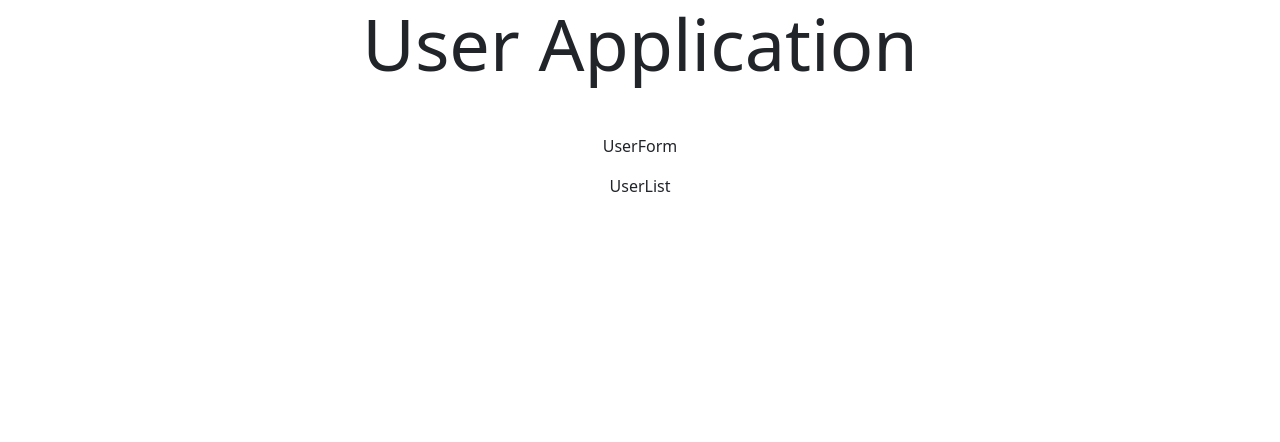
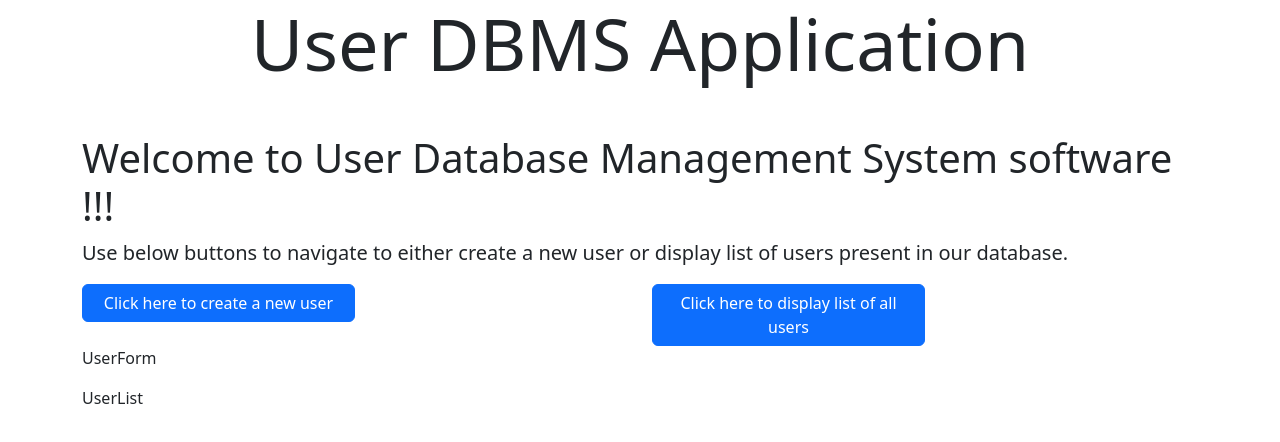
Before and after one commit to prabhupadswain/mern-stack-vercel, a React (Create React App) app in the folder client/: page / in a window 1280 px wide. Shown: the top 442 px of the page. Built offline with nearby package versions, Linux system fonts and the light colour scheme.

Commit message:
Header Section of application set-up done

```diff
--- a/client/src/App.js
+++ b/client/src/App.js
@@ -2,16 +2,16 @@ import './App.css';
 import 'bootstrap/dist/css/bootstrap.min.css';
 
 import Header from './components/Header';
+import Home from './components/Home';
 import UserForm from './components/UserForm';
 import UserList from './components/UserList';
 
 function App() {
   return (
     <div className='container'>
-      <header style={{ textAlign: 'center' }}>
-        <Header />
-      </header>
-      <main style={{ textAlign: 'center' }}>
+      <Header />
+      <main>
+        <Home />
         <UserForm />
         <UserList />
       </main>
--- a/client/src/components/Header.js
+++ b/client/src/components/Header.js
@@ -1,7 +1,13 @@
 import React from 'react';
 
 const Header = () => {
-  return <h1 className='display-2 mb-5'>User Application</h1>;
+  return (
+    <header>
+      <h1 className='display-2 mb-5' style={{ textAlign: 'center' }}>
+        User DBMS Application
+      </h1>
+    </header>
+  );
 };
 
 export default Header;
--- /dev/null
+++ b/client/src/components/Home.js
@@ -0,0 +1,29 @@
+import React, { Fragment } from 'react';
+
+const Home = () => {
+  return (
+    <section>
+      <h2 className='display-6'>
+        Welcome to User Database Management System software !!!
+      </h2>
+      <p className='lead'>
+        Use below buttons to navigate to either create a new user or display
+        list of users present in our database.
+      </p>
+      <div className='row'>
+        <div className='col-6'>
+          <a href='#' className='btn btn-primary w-50'>
+            Click here to create a new user
+          </a>
+        </div>
+        <div className='col-6'>
+          <a href='#' className='btn btn-primary w-50'>
+            Click here to display list of all users
+          </a>
+        </div>
+      </div>
+    </section>
+  );
+};
+
+export default Home;
```
